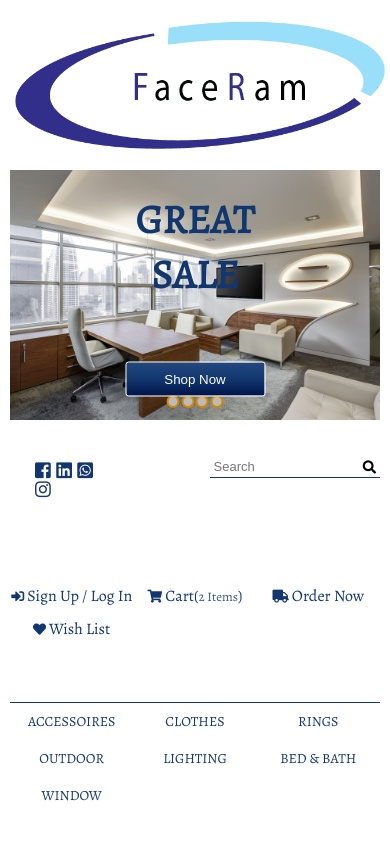
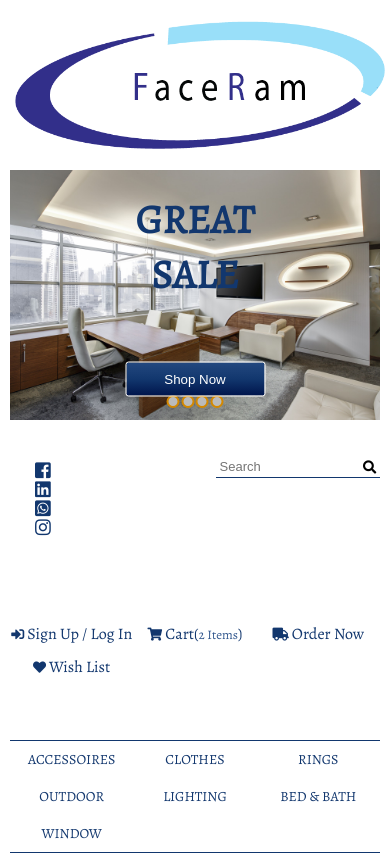
Before and after one commit to ykullab/ecom, a plain HTML site: page index.html in a window 390 px wide. Shown: the top 855 px of the page. Drawn offline with nearby package versions, Linux system fonts and the light colour scheme.

Commit message:
responsive modife

```diff
--- a/style.css
+++ b/style.css
@@ -972,12 +972,31 @@ body {
     grid-template-columns:
       minmax(1rem, 1fr) repeat(8, minmax(min-content, 16rem))
       minmax(1rem, 1fr);
-    grid-template-rows: repeat(4, min-content) 30vh repeat(5, min-content);
+    grid-template-rows: repeat(4, min-content) repeat(5, min-content);
+  }
+  .banner {
+    grid-row: 2/3;
   }
   .logo {
     grid-column: 2/ 10;
     margin: 0 auto;
     width: 100%;
+  }
+
+  .search {
+    grid-row: 3 / 4;
+  }
+  .search-form {
+    margin-top: 2rem;
+    grid-row: 3 / 4;
+  }
+
+  .first-nav {
+    grid-column: 2 / 10;
+    grid-row: 4/5;
+  }
+  .second-nav {
+    grid-row: 5/6;
   }
 
   .first-nav-list {
@@ -987,7 +1006,7 @@ body {
 
   .social-icons {
     grid-column: 2 / 5;
-    grid-template-columns: repeat(auto-fit, minmax(2rem, 1fr));
+    grid-row: 3/4;
   }
 
   .dropdown {
```
